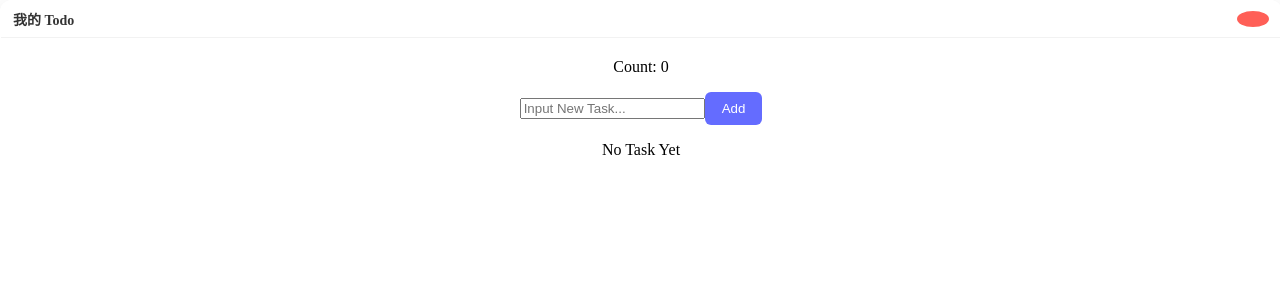
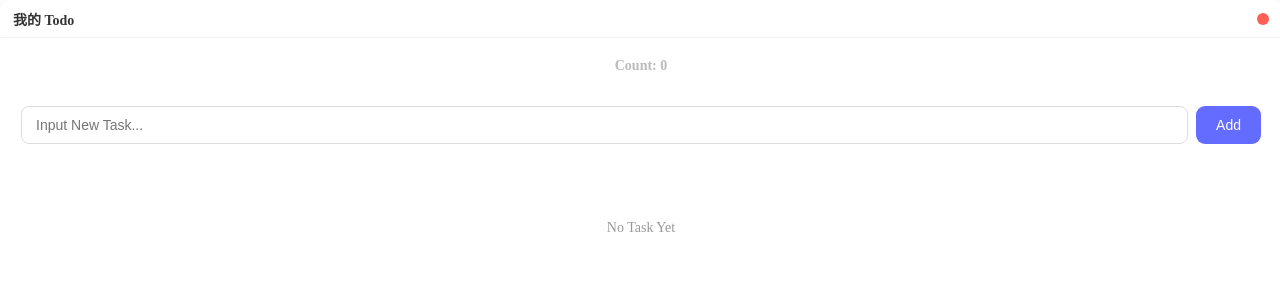
Before and after one commit to Cluster-YW/JustToDo, a React (Vite) app: page / in a window 1280 px wide. Shown: the top 300 px of the page. Built offline with nearby package versions, Linux system fonts and the light colour scheme.

Commit message:
add css for app

```diff
--- a/src/App.css
+++ b/src/App.css
@@ -9,7 +9,8 @@
   padding: 0 12px;
   /* 关键：让这个区域可拖拽窗口 */
   -webkit-app-region: drag;
-  user-select: none;  /* 防止拖拽时选中文字 */
+  user-select: none;
+  /* 防止拖拽时选中文字 */
 }
 
 .title {
@@ -64,19 +65,91 @@
   gap: 16px;
 }
 
-/* 按钮样式美化 */
-button {
-  padding: 8px 16px;
-  border-radius: 6px;
-  border: 1px solid transparent;
+.task-count {
+  font-size: 14px;
+  font-weight: 600;
+  color: #BBB;
+  margin-bottom: 16px;
+}
+
+.input-area {
+  display: flex;
+  gap: 8px;
+  width: 100%;
+  margin-bottom: 20px;
+}
+
+.task-input {
+  flex: 1;
+  padding: 10px 14px;
+  border: 1px solid #ddd;
+  border-radius: 8px;
+  font-size: 14px;
+  background: rgba(255, 255, 255, 0.8);
+  outline: none;
+  transition: all 0.2s;
+}
+
+.task-input:focus {
+  border-color: #646cff;
+  box-shadow: 0 0 0 2px rgba(100, 108, 255, 1);
+}
+
+.add-btn {
+  padding: 10px 20px;
   background: #646cff;
   color: white;
+  border: none;
+  border-radius: 9px;
   cursor: pointer;
-  transition: all 0.25s;
+  font-size: 14px;
+  font-weight: 500;
+  transition: all 0.2s;
 }
 
-button:hover {
-  background: #535bf2;
+.add-btn:hover {
+  background: #8b90f7;
   transform: translateY(-1px);
-  box-shadow: 0 4px 12px rgba(100, 108, 255, 0.3);
 }
+
+.add-btn:active {
+  transform: translateY(0);
+}
+
+.task-list {
+  width: 100%;
+  flex: 1;
+  overflow-y: auto;
+  display: flex;
+  flex-direction: column;
+  gap: 8px;
+}
+
+.empty-tip{
+  text-align:  center;
+  color: #999;
+  padding: 40px 20px;
+  font-size: 14px;
+}
+
+.task-item {
+  padding: 8px 15px;
+  background: rgba(255, 255, 255, 0.8);
+  border-radius: 8px;
+  border: 1px solid rgba(0, 0, 0, 0.05);
+  display:  flex;
+  align-items: center;
+  gap: 10px;
+  transition: all 0.2s;
+}
+
+.task-item:hover{
+  background: rgba(255, 255, 255, 0.9);
+  box-shadow: 0 2px 8px rgba(0, 0, 0, 0.1);
+}
+
+.task-title {
+  font-size: 14px;
+  color: #333;
+  flex: 1;
+}
```
